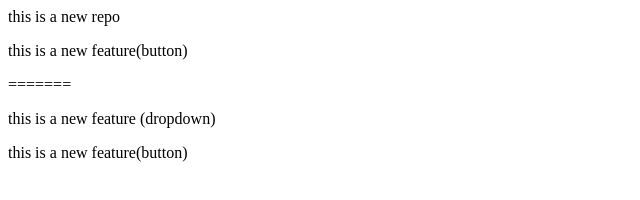
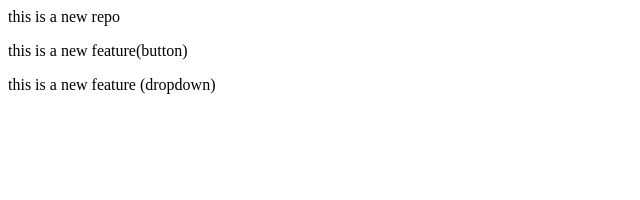
Before and after one commit to Chandra6299/localrepo, a plain HTML site: page index.html in a window 1280 px wide. Shown: the whole page, without its empty margins (0-640 px from the left). Drawn offline with Linux system fonts and the light colour scheme.

Commit message:
some changes

```diff
--- a/index.html
+++ b/index.html
@@ -1,5 +1,3 @@
 <p> this is a new repo</p>
 <p> this is a new feature(button) </p>
-=======
 <p>this is a new feature (dropdown)</p>
-<p>   this is a new feature(button) </p>
```
